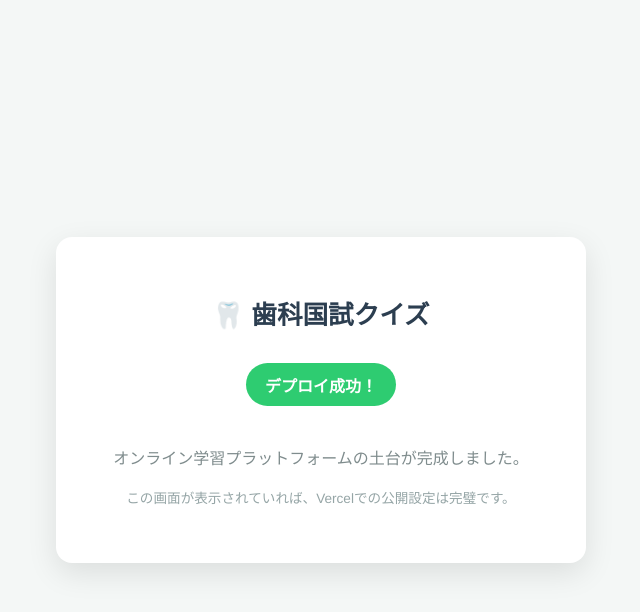
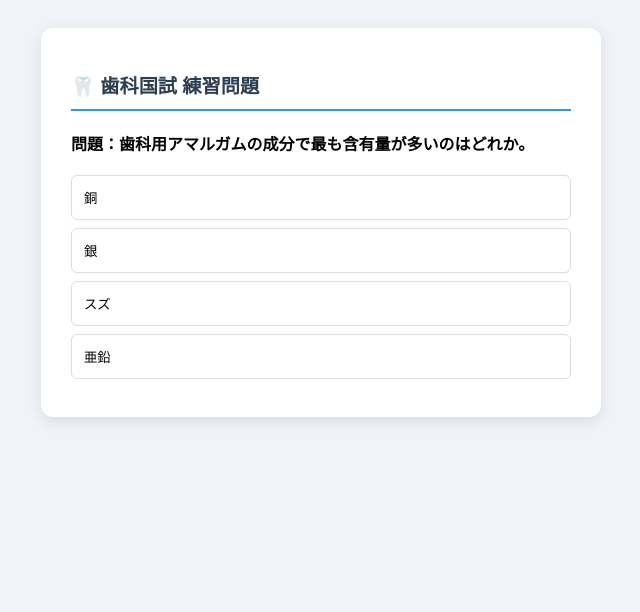
Before and after one commit to Jack1008522/dental-test, a plain HTML site: page index.html in a window 1280 px wide. Shown: the whole page, without its empty margins (319-959 px from the left). Drawn offline with Linux system fonts and the light colour scheme.

Commit message:
Update index.html for quiz application redesign

```diff
--- a/index.html
+++ b/index.html
@@ -1,49 +1,44 @@
 <!DOCTYPE html>
 <html lang="ja">
 <head>
-  <meta charset="UTF-8">
-  <meta name="viewport" content="width=device-width, initial-scale=1.0">
-  <title>歯科国試クイズ</title>
-  <style>
-    body {
-      font-family: 'Helvetica Neue', Arial, sans-serif;
-      background-color: #f4f7f6;
-      display: flex;
-      justify-content: center;
-      align-items: center;
-      height: 100vh;
-      margin: 0;
-    }
-    .quiz-container {
-      background-color: white;
-      padding: 2.5rem;
-      border-radius: 16px;
-      box-shadow: 0 10px 30px rgba(0,0,0,0.1);
-      text-align: center;
-      max-width: 450px;
-      width: 90%;
-    }
-    h1 { color: #2c3e50; font-size: 1.6rem; margin-bottom: 0.5rem; }
-    p { color: #7f8c8d; line-height: 1.6; }
-    .status-badge {
-      display: inline-block;
-      background-color: #2ecc71;
-      color: white;
-      padding: 0.6rem 1.2rem;
-      border-radius: 30px;
-      font-weight: bold;
-      margin: 1.5rem 0;
-    }
-  </style>
+    <meta charset="UTF-8">
+    <meta name="viewport" content="width=device-width, initial-scale=1.0">
+    <title>歯科国試クイズリーダー</title>
+    <style>
+        body { font-family: sans-serif; background-color: #f0f4f8; display: flex; justify-content: center; padding: 20px; }
+        .quiz-card { background: white; padding: 30px; border-radius: 12px; box-shadow: 0 4px 15px rgba(0,0,0,0.1); max-width: 500px; width: 100%; }
+        h1 { color: #2c3e50; font-size: 1.2rem; border-bottom: 2px solid #3498db; padding-bottom: 10px; }
+        .question { font-weight: bold; margin: 20px 0; }
+        .option { display: block; width: 100%; padding: 12px; margin: 8px 0; border: 1px solid #ddd; border-radius: 6px; cursor: pointer; text-align: left; background: white; transition: 0.2s; }
+        .option:hover { background: #e1f5fe; border-color: #3498db; }
+        #result { margin-top: 20px; font-weight: bold; padding: 10px; border-radius: 5px; display: none; }
+    </style>
 </head>
 <body>
-  <div class="quiz-container">
-    <h1>🦷 歯科国試クイズ</h1>
-    <div class="status-badge">デプロイ成功！</div>
-    <p>オンライン学習プラットフォームの土台が完成しました。</p>
-    <p style="font-size: 0.85rem; color: #95a5a6; margin-top: 1rem;">
-      この画面が表示されていれば、Vercelでの公開設定は完璧です。
-    </p>
-  </div>
+    <div class="quiz-card">
+        <h1>🦷 歯科国試 練習問題</h1>
+        <div id="quiz-area">
+            <div class="question" id="q-text">問題：歯科用アマルガムの成分で最も含有量が多いのはどれか。</div>
+            <button class="option" onclick="check(false)">銅</button>
+            <button class="option" onclick="check(true)">銀</button>
+            <button class="option" onclick="check(false)">スズ</button>
+            <button class="option" onclick="check(false)">亜鉛</button>
+        </div>
+        <div id="result"></div>
+    </div>
+
+    <script>
+        function check(isCorrect) {
+            const resultDiv = document.getElementById('result');
+            resultDiv.style.display = 'block';
+            if (isCorrect) {
+                resultDiv.innerText = "✅ 正解です！";
+                resultDiv.style.color = "#27ae60";
+            } else {
+                resultDiv.innerText = "❌ 不正解です。正解は「銀」です。";
+                resultDiv.style.color = "#e74c3c";
+            }
+        }
+    </script>
 </body>
 </html>
```
